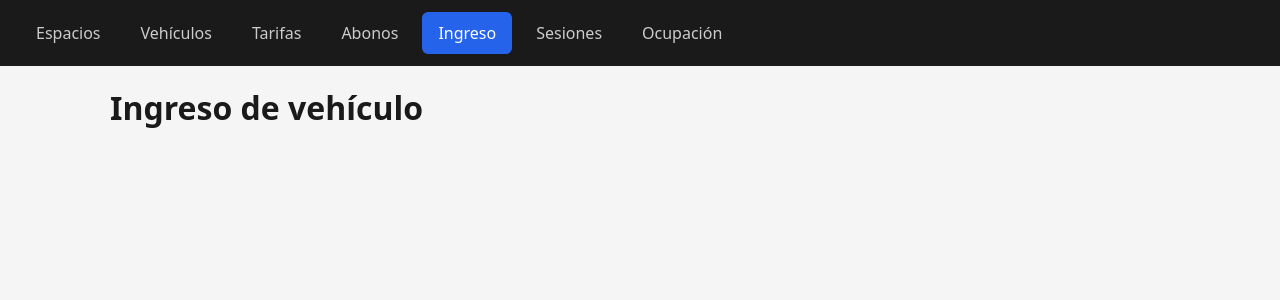
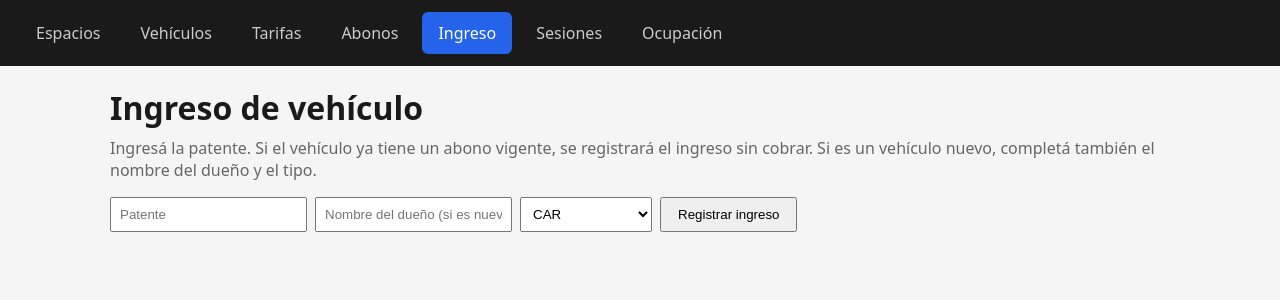
Before and after one commit to marianoquilindro/final-apps-interactivas, a React app in the folder frontend/: page /check-in in a window 1280 px wide. Shown: the top 300 px of the page. Built offline with nearby package versions, Linux system fonts and the light colour scheme; the HTML template or start-up script is replaced by a standard one.

Commit message:
Pagina de ingreso de vehiculo (check-in) completa

```diff
--- a/frontend/src/pages/SessionFormPage.jsx
+++ b/frontend/src/pages/SessionFormPage.jsx
@@ -1,5 +1,92 @@
+import { useState } from "react";
+import { checkIn } from "../services/sesionService";
+import ErrorMessage from "../components/ErrorMessage";
+
 function SessionFormPage() {
-  return <h1>Ingreso de vehículo</h1>;
+  const [licensePlate, setLicensePlate] = useState("");
+  const [ownerName, setOwnerName] = useState("");
+  const [type, setType] = useState("CAR");
+  const [error, setError] = useState("");
+  const [exito, setExito] = useState(null);
+
+  const handleSubmit = async (e) => {
+    e.preventDefault();
+    setError("");
+    setExito(null);
+
+    if (!licensePlate) {
+      setError("Ingresá la patente del vehículo");
+      return;
+    }
+
+    const payload = { licensePlate };
+    // Solo mandamos ownerName/type si el usuario los completó
+    // (el backend los exige únicamente si la patente es nueva)
+    if (ownerName) payload.ownerName = ownerName;
+    if (type) payload.type = type;
+
+    try {
+      const res = await checkIn(payload);
+      setExito(res.data);
+      setLicensePlate("");
+      setOwnerName("");
+      setType("CAR");
+    } catch (err) {
+      setError(err.response?.data?.message || "Error al registrar el ingreso");
+    }
+  };
+
+  return (
+    <div>
+      <h1>Ingreso de vehículo</h1>
+      <p style={{ color: "#666", marginTop: "8px" }}>
+        Ingresá la patente. Si el vehículo ya tiene un abono vigente, se registrará el ingreso sin
+        cobrar. Si es un vehículo nuevo, completá también el nombre del dueño y el tipo.
+      </p>
+
+      <form onSubmit={handleSubmit} style={{ display: "flex", gap: "8px", marginTop: "16px", flexWrap: "wrap" }}>
+        <input
+          type="text"
+          placeholder="Patente"
+          value={licensePlate}
+          onChange={(e) => setLicensePlate(e.target.value)}
+          style={{ padding: "8px" }}
+        />
+        <input
+          type="text"
+          placeholder="Nombre del dueño (si es nuevo)"
+          value={ownerName}
+          onChange={(e) => setOwnerName(e.target.value)}
+          style={{ padding: "8px" }}
+        />
+        <select value={type} onChange={(e) => setType(e.target.value)} style={{ padding: "8px" }}>
+          <option value="CAR">CAR</option>
+          <option value="MOTORCYCLE">MOTORCYCLE</option>
+          <option value="PICKUP">PICKUP</option>
+        </select>
+        <button type="submit" style={{ padding: "8px 16px" }}>
+          Registrar ingreso
+        </button>
+      </form>
+
+      <ErrorMessage message={error} />
+
+      {exito && (
+        <div
+          style={{
+            backgroundColor: "#dcfce7",
+            color: "#166534",
+            padding: "12px 16px",
+            borderRadius: "6px",
+            marginTop: "12px",
+          }}
+        >
+          Ingreso registrado con éxito. Espacio asignado: #{exito.spotId}
+          {exito.subscriptionId ? " (vehículo abonado, sin costo)" : ""}
+        </div>
+      )}
+    </div>
+  );
 }
 
 export default SessionFormPage;
```
